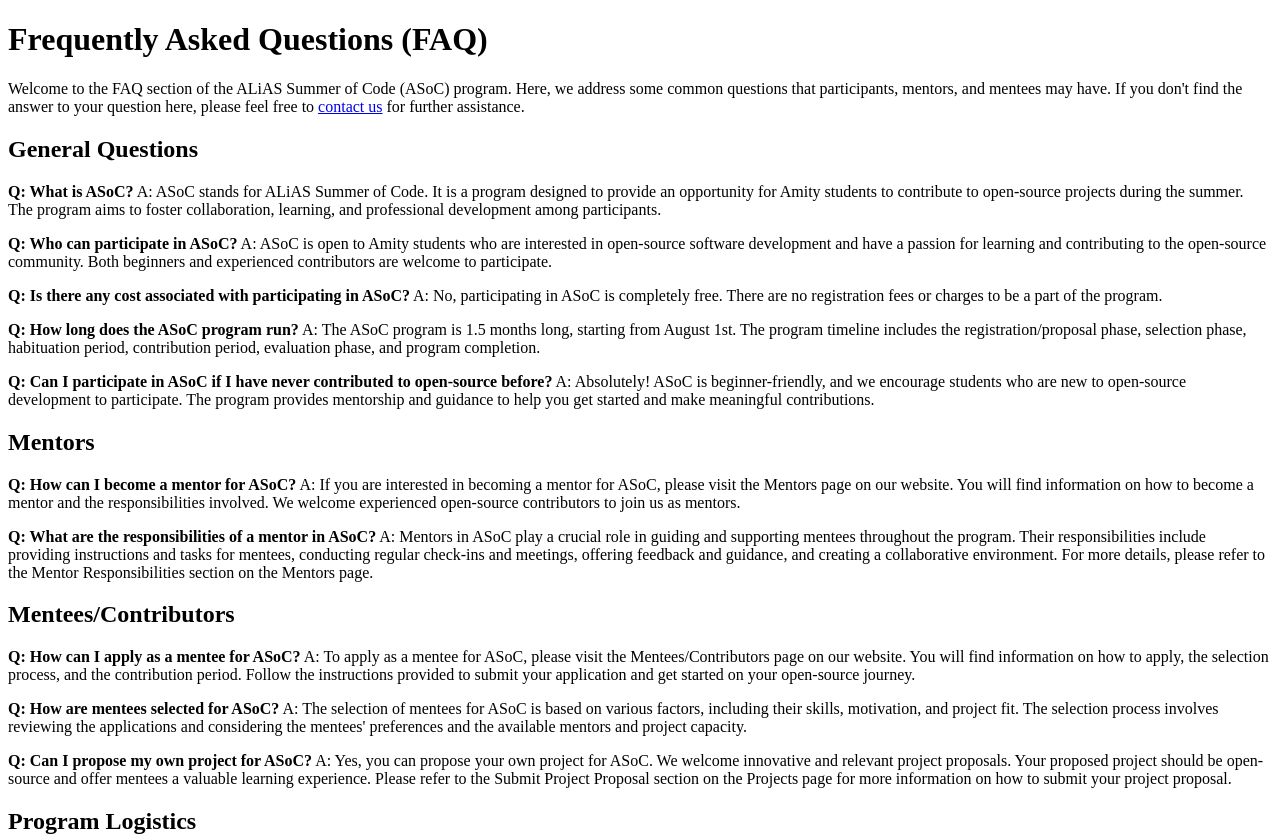
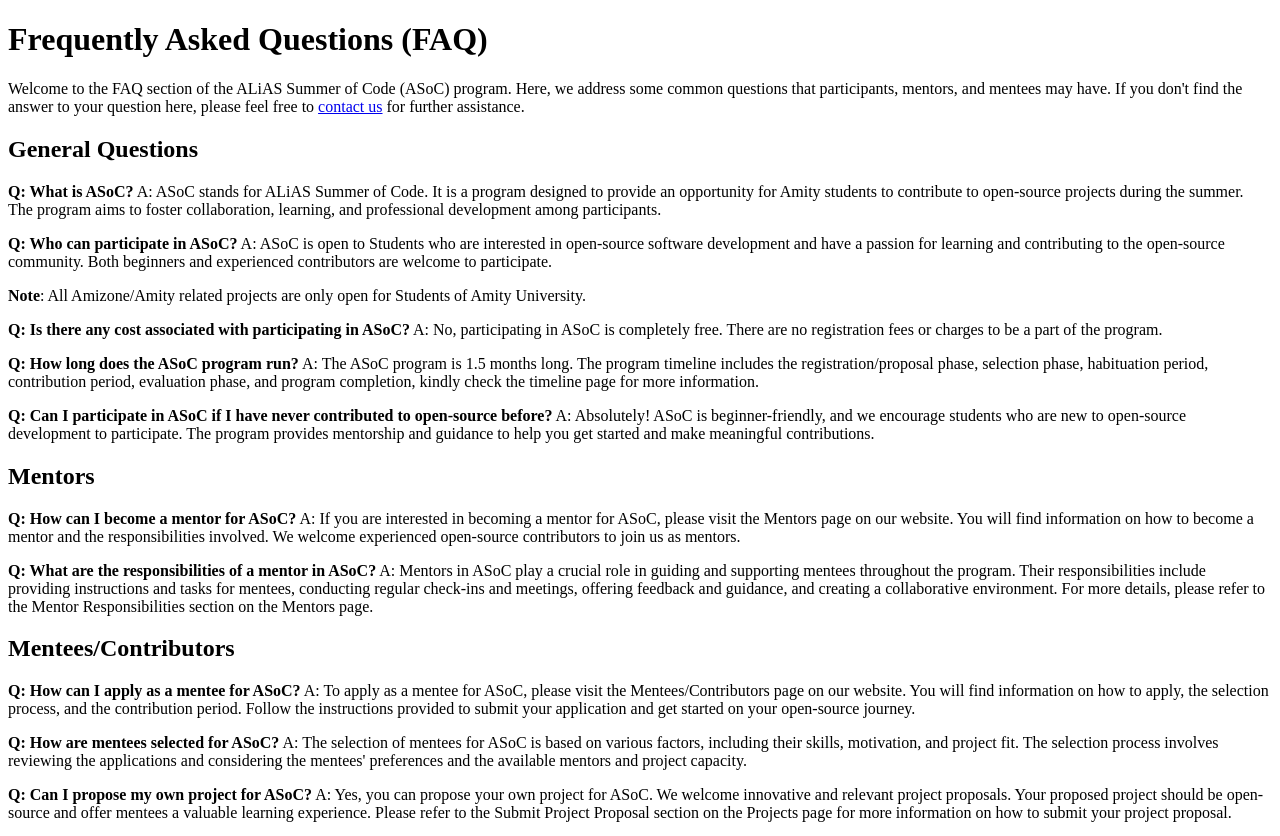
Before and after one commit to tusharsadhwani/asoc, a Next.js app: page /faq in a window 1280 px wide. Shown: the top 836 px of the page. Built offline with nearby package versions, Linux system fonts and the light colour scheme.

Commit message:
Made additional corrections

```diff
--- a/pages/faq.mdx
+++ b/pages/faq.mdx
@@ -8,13 +8,15 @@
 A: ASoC stands for ALiAS Summer of Code. It is a program designed to provide an opportunity for Amity students to contribute to open-source projects during the summer. The program aims to foster collaboration, learning, and professional development among participants.
 
 **Q: Who can participate in ASoC?**
-A: ASoC is open to Amity students who are interested in open-source software development and have a passion for learning and contributing to the open-source community. Both beginners and experienced contributors are welcome to participate.
+A: ASoC is open to Students who are interested in open-source software development and have a passion for learning and contributing to the open-source community. Both beginners and experienced contributors are welcome to participate.
+
+**Note**: All Amizone/Amity related projects are only open for Students of Amity University.
 
 **Q: Is there any cost associated with participating in ASoC?**
 A: No, participating in ASoC is completely free. There are no registration fees or charges to be a part of the program.
 
 **Q: How long does the ASoC program run?**
-A: The ASoC program is 1.5 months long, starting from August 1st. The program timeline includes the registration/proposal phase, selection phase, habituation period, contribution period, evaluation phase, and program completion.
+A: The ASoC program is 1.5 months long. The program timeline includes the registration/proposal phase, selection phase, habituation period, contribution period, evaluation phase, and program completion, kindly check the timeline page for more information.
 
 **Q: Can I participate in ASoC if I have never contributed to open-source before?**
 A: Absolutely! ASoC is beginner-friendly, and we encourage students who are new to open-source development to participate. The program provides mentorship and guidance to help you get started and make meaningful contributions.
--- a/pages/guidelines.mdx
+++ b/pages/guidelines.mdx
@@ -41,8 +41,3 @@
 As an ASoC alum, you have the chance to pay it forward. Consider becoming a mentor or ambassador for future iterations of ASoC, sharing your experiences and guiding new participants. You can also document your learnings and experiences through blog posts or other forms of content creation to inspire and educate others in the open-source community.
 
 We are here to support you throughout your ASoC journey and beyond. If you have any questions or need further clarification on the guidelines, please don't hesitate to [contact us](/contact-us). Together, let's make this an incredible and transformative experience!
-
-<Callout type="warning" emoji="⚠️">
-  **Note:** These guidelines are subject to updates and modifications. We will
-  keep you informed of any changes to ensure a seamless program experience.
-</Callout>
--- a/pages/participate/mentees.mdx
+++ b/pages/participate/mentees.mdx
@@ -18,7 +18,7 @@
 
 The selection process is designed to ensure a diverse and talented group of mentees. Here's an overview of the selection process:
 
-1. **Application Submission**: After the mentee application deadline, our team will carefully review all the received applications.
+1. **Application Submission**: After the mentee application deadline, our volunteers will carefully review all the received applications.
 2. **Evaluation and Shortlisting**: Each application will be evaluated based on the applicant's skills, motivation, project fit, and their potential to contribute effectively to the open-source projects.
 3. **Selection Notification**: Successful candidates will be notified about their selection as mentees for the program. Keep an eye on your email inbox during this period.
 
--- a/pages/projects/submit-project-proposal.mdx
+++ b/pages/projects/submit-project-proposal.mdx
@@ -31,13 +31,12 @@
 
 3. **Submit Your Proposal**: Once your project proposal is ready, submit it through [Project Proposal form](#project-proposal-form). Make sure to double-check that you have included all the necessary details and have expressed your enthusiasm for mentoring mentees or working on the project.
 
-Submitting a project proposal allows you to shape the ASoC program and contribute to the growth of aspiring open-source contributors. The ASoC team will review and evaluate project proposals to ensure they align with the program's objectives and provide a meaningful learning experience for mentees. Selected projects will be included in the list of projects available for mentees to choose from, providing them with an opportunity to work on cutting-edge projects and gain valuable experience.
+Submitting a project proposal allows you to shape the ASoC program and contribute to the growth of aspiring open-source contributors. The ASoC volunteers will review and evaluate project proposals to ensure they align with the program's objectives and provide a meaningful learning experience for mentees. Selected projects will be included in the list of projects available for mentees to choose from, providing them with an opportunity to work on cutting-edge projects and gain valuable experience.
 
 Please note that the availability of projects is subject to change as we strive to offer a dynamic and diverse range of opportunities. We encourage you to regularly check the Projects page for updates and new additions.
 
 If you have any questions or need further assistance regarding the projects or project proposal submission, please don't hesitate to [contact us](/contact-us).
 
-**Note:** All projects, whether predefined or proposed, need to be open-source and offer mentees a valuable learning experience. We look forward to your innovative project proposals and your active participation in the ASoC program!
 
 ## Project Proposal Form
 
```
